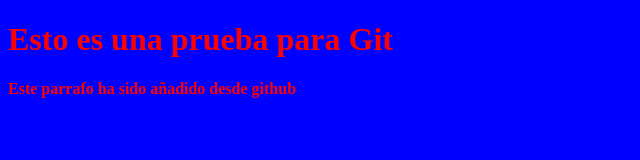
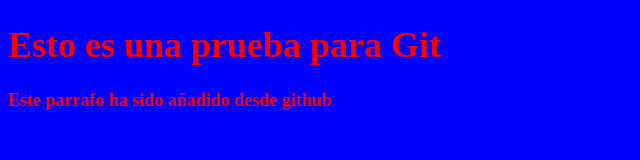
Before and after one commit to DavidRodrigoRodriguez/pruebaGit, a plain HTML site: page index.html in a window 1280 px wide. Shown: the whole page, without its empty margins (0-640 px from the left). Drawn offline with Linux system fonts and the light colour scheme.

Commit message:
Update estilo1.css

```diff
--- a/css/estilo1.css
+++ b/css/estilo1.css
@@ -1,4 +1,4 @@
-.h1{
+h1{
 	font-size: 20;
 	font-style: Times new Roman;
 }
@@ -6,4 +6,5 @@ body{
 	background-color: #00f ;
 	font-weight: bold;
 	color: #f00;
+	font-size:18px;
 }
```
